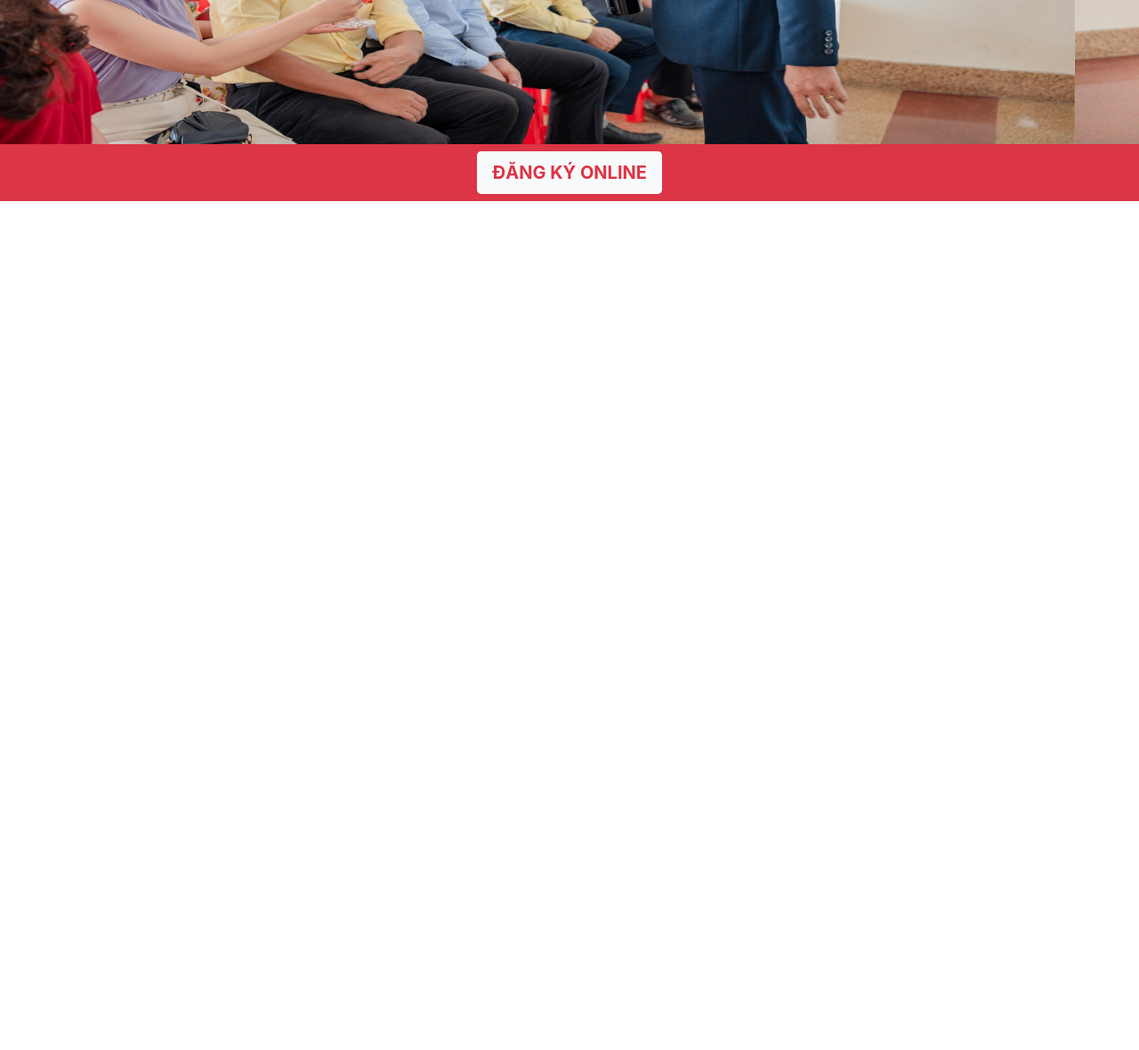
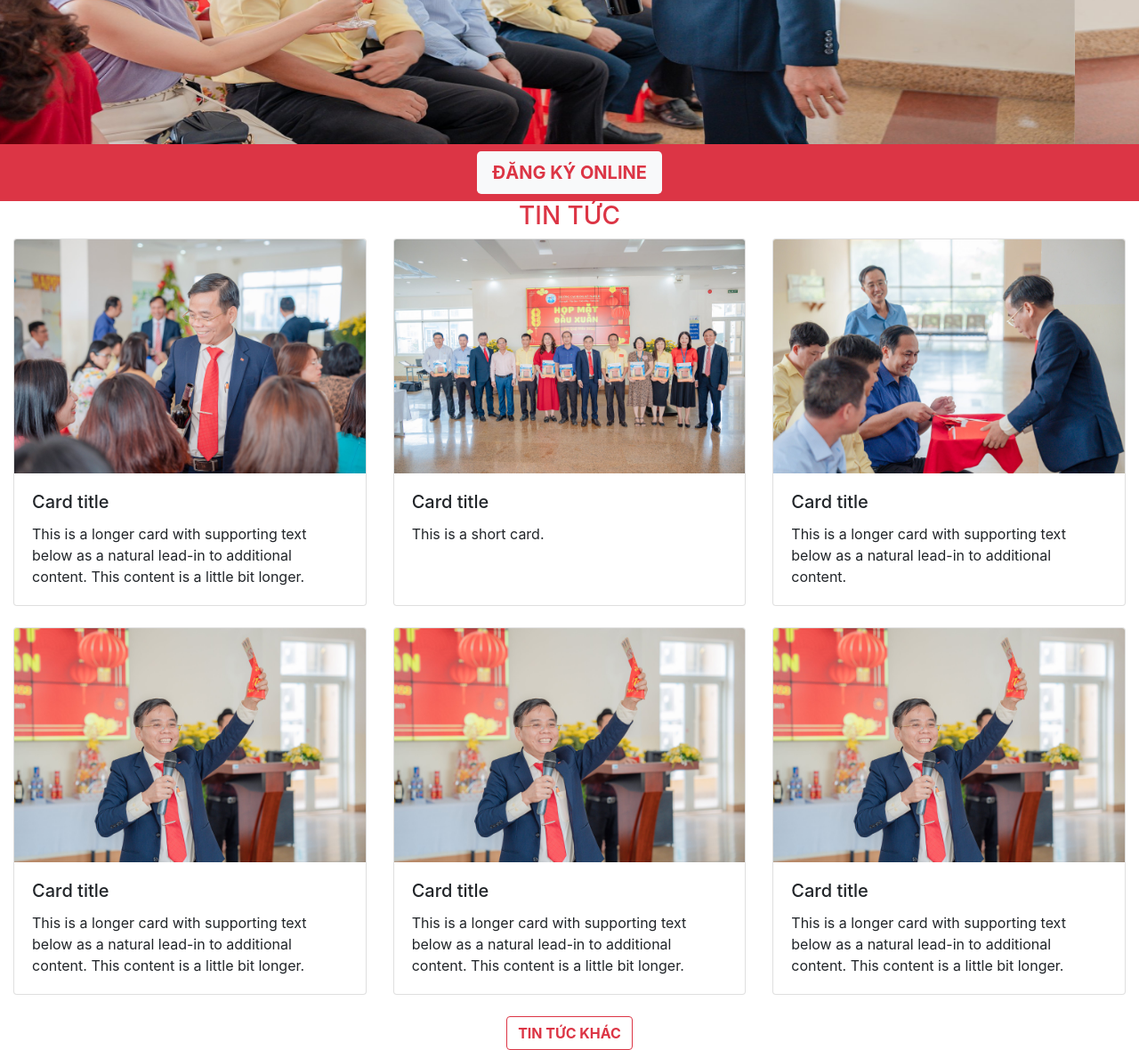
Before and after one commit to cuong0411/hvct-homepage, a plain HTML site: page index.html in a window 1280 px wide. Shown: the part 500-1680 px from the top of the page at 89% size. Before the commit the page ends 800 px from the top, so only its background shows below. Drawn offline with nearby package versions, Linux system fonts and the light colour scheme.

Commit message:
section tin-tuc-khac

```diff
--- a/index.html
+++ b/index.html
@@ -274,8 +274,118 @@
       </div>
     </header>
 
-    <section class="tin-tuc">
+    <section
+      class="tin-tuc d-flex flex-column justify-content-center align-items-center"
+    >
       <!-- grid layout -->
+      <h3 class="display-5 text-danger">TIN TỨC</h3>
+      <div class="container-fluid">
+        <div class="row row-cols-1 row-cols-md-3">
+          <div class="col mb-4">
+            <div class="card h-100">
+              <img
+                src="./img/4305f3ae0be1d1bf88f0.jpg"
+                class="card-img-top"
+                alt="..."
+              />
+              <div class="card-body">
+                <h5 class="card-title">Card title</h5>
+                <p class="card-text">
+                  This is a longer card with supporting text below as a natural
+                  lead-in to additional content. This content is a little bit
+                  longer.
+                </p>
+              </div>
+            </div>
+          </div>
+          <div class="col mb-4">
+            <div class="card h-100">
+              <img
+                src="./img/61d65372ab3d7163282c.jpg"
+                class="card-img-top"
+                alt="..."
+              />
+              <div class="card-body">
+                <h5 class="card-title">Card title</h5>
+                <p class="card-text">This is a short card.</p>
+              </div>
+            </div>
+          </div>
+          <div class="col mb-4">
+            <div class="card h-100">
+              <img
+                src="./img/c0e3cb40330fe951b01e.jpg"
+                class="card-img-top"
+                alt="..."
+              />
+              <div class="card-body">
+                <h5 class="card-title">Card title</h5>
+                <p class="card-text">
+                  This is a longer card with supporting text below as a natural
+                  lead-in to additional content.
+                </p>
+              </div>
+            </div>
+          </div>
+          <div class="col mb-4">
+            <div class="card h-100">
+              <img
+                src="./img/e8f8ef51171ecd40940f.jpg"
+                class="card-img-top"
+                alt="..."
+              />
+              <div class="card-body">
+                <h5 class="card-title">Card title</h5>
+                <p class="card-text">
+                  This is a longer card with supporting text below as a natural
+                  lead-in to additional content. This content is a little bit
+                  longer.
+                </p>
+              </div>
+            </div>
+          </div>
+          <div class="col mb-4">
+            <div class="card h-100">
+              <img
+                src="./img/e8f8ef51171ecd40940f.jpg"
+                class="card-img-top"
+                alt="..."
+              />
+              <div class="card-body">
+                <h5 class="card-title">Card title</h5>
+                <p class="card-text">
+                  This is a longer card with supporting text below as a natural
+                  lead-in to additional content. This content is a little bit
+                  longer.
+                </p>
+              </div>
+            </div>
+          </div>
+          <div class="col mb-4">
+            <div class="card h-100">
+              <img
+                src="./img/e8f8ef51171ecd40940f.jpg"
+                class="card-img-top"
+                alt="..."
+              />
+              <div class="card-body">
+                <h5 class="card-title">Card title</h5>
+                <p class="card-text">
+                  This is a longer card with supporting text below as a natural
+                  lead-in to additional content. This content is a little bit
+                  longer.
+                </p>
+              </div>
+            </div>
+          </div>
+        </div>
+      </div>
+      <a
+        href="#"
+        id="btn-tin-tuc-khac"
+        class="btn text-danger bg-white border-danger font-weight-bold"
+        >TIN TỨC KHÁC</a
+      >
     </section>
 
     <section class="hvct-campus">
--- a/style.css
+++ b/style.css
@@ -18,3 +18,10 @@
 #header-slide {
   padding: 0;
 }
+
+#btn-tin-tuc-khac:hover {
+  color: #fff !important;
+  background-color: red !important;
+  transform: scale(0.9);
+  transition: .4s ease-in-out;
+}
```
